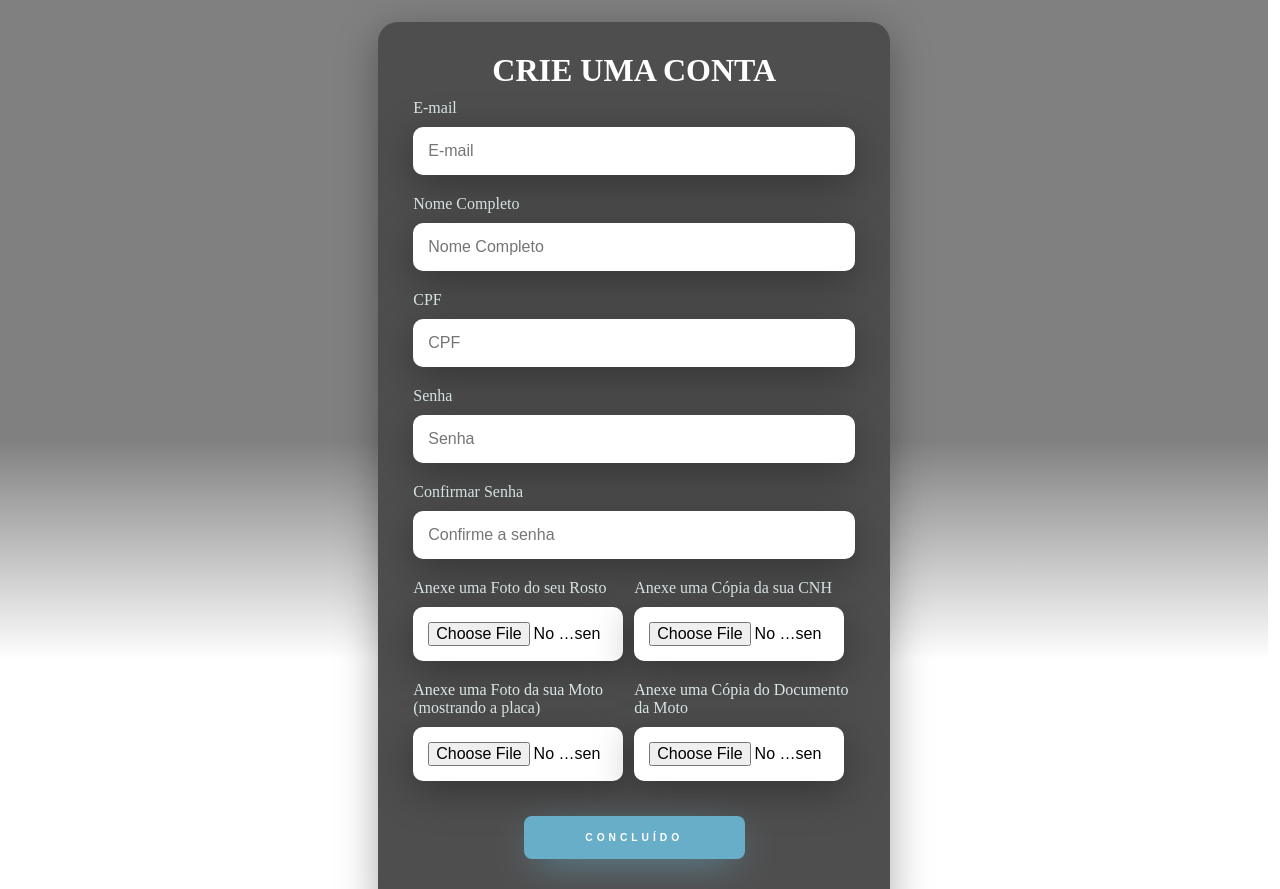
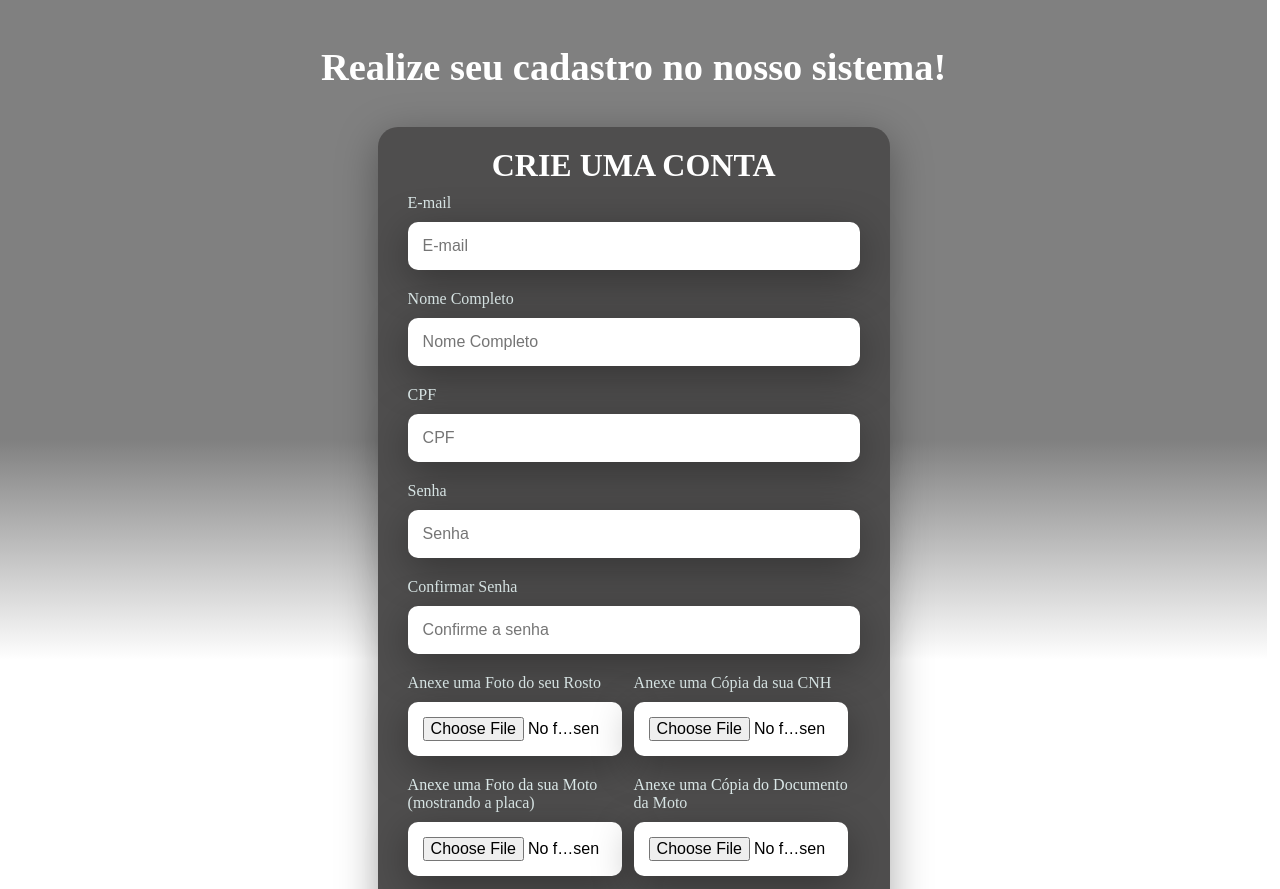
Before and after one commit to SENAISP-Unid601-Projetos/SUP_LAPSYSTEM, a plain HTML site: page cortez/loginCadastro/cadastro/cadastroMotoboy.html in a window 1280 px wide. Shown: the top 889 px of the page. Drawn offline with Linux system fonts and the light colour scheme.

Commit message:
paginas logine cadastro

```diff
--- a/cortez/loginCadastro/cadastro/cadastroMotoboy.html
+++ b/cortez/loginCadastro/cadastro/cadastroMotoboy.html
@@ -9,8 +9,8 @@
 <body>
     <div class="main-login">
         <div class="left-login">
-            <br><br><br><br><br><br><br>
-            <h2>REALIZE SEU CADATRO NO NOSSO SISTEMA</h2>
+            <br><br><br><br><br><br><br><br><br><br><br><br><br><br><br><br>
+            <h3>Realize seu cadastro no nosso sistema!</h3>
             <div class="card-login">
                 <h1>CRIE UMA CONTA<br></h1>
                 <div class="textfield">
@@ -45,12 +45,12 @@
                         <span class="picture__image"></span>
                     </div>
                     <div class="textfield1">
-                        <label class="picture" tabindex="0">Anexe uma Foto da sua Moto (mostrando a placa)</label>
+                        <label class="picture" tabindex="0">Anexe uma Foto da sua Moto <br> (mostrando a placa)</label>
                         <input type="file" accept="image/*" class="picture__input">
                         <span class="picture__image"></span>
                     </div>
                     <div class="textfield1">
-                        <label class="picture" tabindex="0">Anexe uma Cópia do Documento da Moto</label>
+                        <label class="picture" tabindex="0">Anexe uma Cópia do Documento <br> da Moto</label>
                         <input type="file" accept="image/*" class="picture__input">
                         <span class="picture__image"></span>
                     </div>
--- a/cortez/loginCadastro/cadastro/css/cadastroCliente.css
+++ b/cortez/loginCadastro/cadastro/css/cadastroCliente.css
@@ -9,7 +9,7 @@ body *{
 }
 
 .main-login{
-    width: 100vw;  /*largura*/
+    width: 99vw;  /*largura*/
     height: 100vh; /*altura*/
     background-image: linear-gradient( gray, gray, gray, white, white) ; /*rgb(135, 134, 134)*/
     display: flex;
@@ -72,7 +72,7 @@ body *{
     justify-content: center;
     align-items: center;
     flex-direction: column;
-    padding: 30px 35px;
+    padding: 20px 10px 5px 10px;  /*top right botton left*/
     background: #4f4e4e;
     border-radius: 20px;
     box-shadow: 0px 10px 40px #00000056;
--- a/cortez/loginCadastro/cadastro/css/cadastroMotoboy.css
+++ b/cortez/loginCadastro/cadastro/css/cadastroMotoboy.css
@@ -6,10 +6,11 @@ body{
 
 body *{
     box-sizing: border-box;
+
 }
 
 .main-login{
-    width: 99.1vw;  /*largura*/
+    width: 99vw;  /*largura*/
     height: 110vh; /*altura*/
     background-image: linear-gradient( gray, gray, gray, white, white) ; /*rgb(135, 134, 134)*/
     display: flex;
@@ -29,7 +30,7 @@ body *{
 
 }
 
-.left-login > h2 {
+.left-login > h3 {
     color: white;
     font-size: 3vw;
 }
@@ -56,7 +57,7 @@ body *{
     justify-content: center;
     align-items: center;
     flex-direction: column;
-    padding: 30px 35px;
+    padding: 20px 30px 5px 30px;  /*top right botton left*/
     background: #4f4e4e;
     border-radius: 20px;
     box-shadow: 0px 10px 40px #00000056;
--- a/cortez/loginCadastro/css/LoginCliente.css
+++ b/cortez/loginCadastro/css/LoginCliente.css
@@ -139,7 +139,7 @@ body *{
 }
 
 .btn-login1{
-    width: 90%;
+    width: 100%;
     padding: 16px 0px;
     margin: 25px;
     border: none;
--- a/cortez/loginCadastro/css/loginMotoboy.css
+++ b/cortez/loginCadastro/css/loginMotoboy.css
@@ -139,7 +139,7 @@ body *{
 }
 
 .btn-login1{
-    width: 90%;
+    width: 100%;
     padding: 16px 0px;
     margin: 25px;
     border: none;
```
Also changed, not shown: cortez/loginCadastro/cadastro/cadastroCliente.html (+2 -1 lines).
